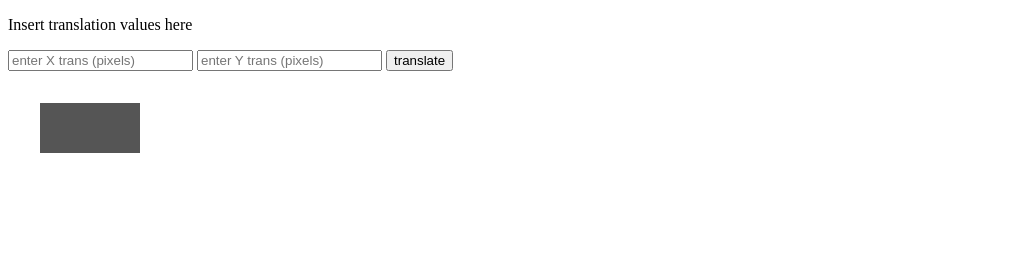
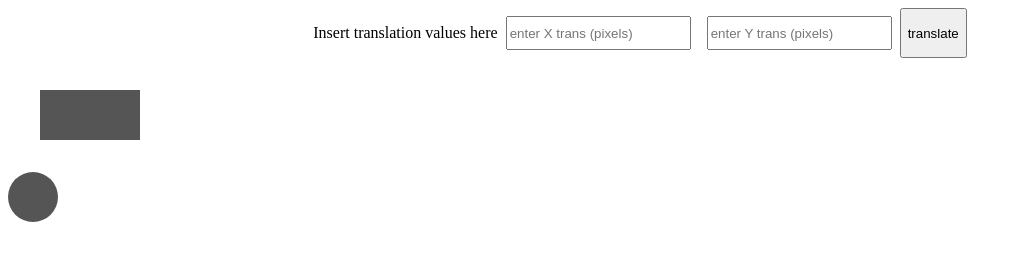
Before and after one commit to ahmed-elsarta/cg-programming-task1, a plain HTML site: page templates/index.html in a window 1280 px wide. Both pictures are taken after a click on the button "translate". Shown: the whole page, without its empty margins (0-1022 px from the left). Drawn offline with Linux system fonts and the light colour scheme.

Commit message:
transformation works -Sarta
added functions and ui elements for shape transformation

```diff
--- a/static/app.js
+++ b/static/app.js
@@ -3,12 +3,16 @@ let translate_btn = document.getElementById("translate-btn")
 let transX_input = document.getElementById("transX-value")
 let transY_input = document.getElementById("transY-value")
 let shape = document.getElementById("shape")
+let transX_value = 0
+let transY_value = 0
 
+
+let angle = 0
 translate_btn.addEventListener("click", translate_shape);
 
 function translate_shape() {
-    transY_value = transY_input.value
-    transX_value = transX_input.value
+    transY_value += Number(transY_input.value)
+    transX_value += Number(transX_input.value)
     console.log(transY_value)
-    shape.style.transform = "translate(" + transX_value + "px," + transY_value + "px)";
+    shape.style.transform = "translate(" + (transX_value) + "px," + (transY_value) + "px)";
 }
--- a/static/index.css
+++ b/static/index.css
@@ -1,3 +1,13 @@
+ /* input section styling */
+.input-container {
+  display: flex;
+  justify-content: center;
+}
+input {
+  margin: 0.5rem;
+}
+
+/* shape section styling */
 /* changes the div into a rectangle */
 .rectangle {
   height: 50px;
@@ -6,7 +16,6 @@
   display: block;
   margin: 2rem;
 }
-
 /* changes the div into a circle with radius of 50 px */
 .circle {
   height: 50px;
@@ -14,3 +23,9 @@
   background-color: #555;
   border-radius: 50%;
 }
+/* .drawing-area {
+  position: absolute;
+  left: 0px;
+  top: 0px;
+  z-index: -10;
+} */
--- a/templates/index.html
+++ b/templates/index.html
@@ -8,15 +8,17 @@
     <link rel="stylesheet" href="../static/index.css">
 </head>
 <body>
-
+<div class="input-container">
     <p>Insert translation values here</p>
     <input type="number" name="tranX" id="transX-value" placeholder="enter X trans (pixels)">
     <input type="number" name="tranY" id="transY-value" placeholder="enter Y trans (pixels)">
     <button id="translate-btn">translate</button>
+</div>
 
-    <div id="shape">
-        <div class="rectangle"></div>
-    </div>
+<div id="shape">
+    <div class="rectangle"></div>
+    <div class="circle"></div>
+</div>
     <script src="../static/app.js"></script>
 </body>
 </html>
```
Lines whose indentation alone changed are shown as unchanged.
